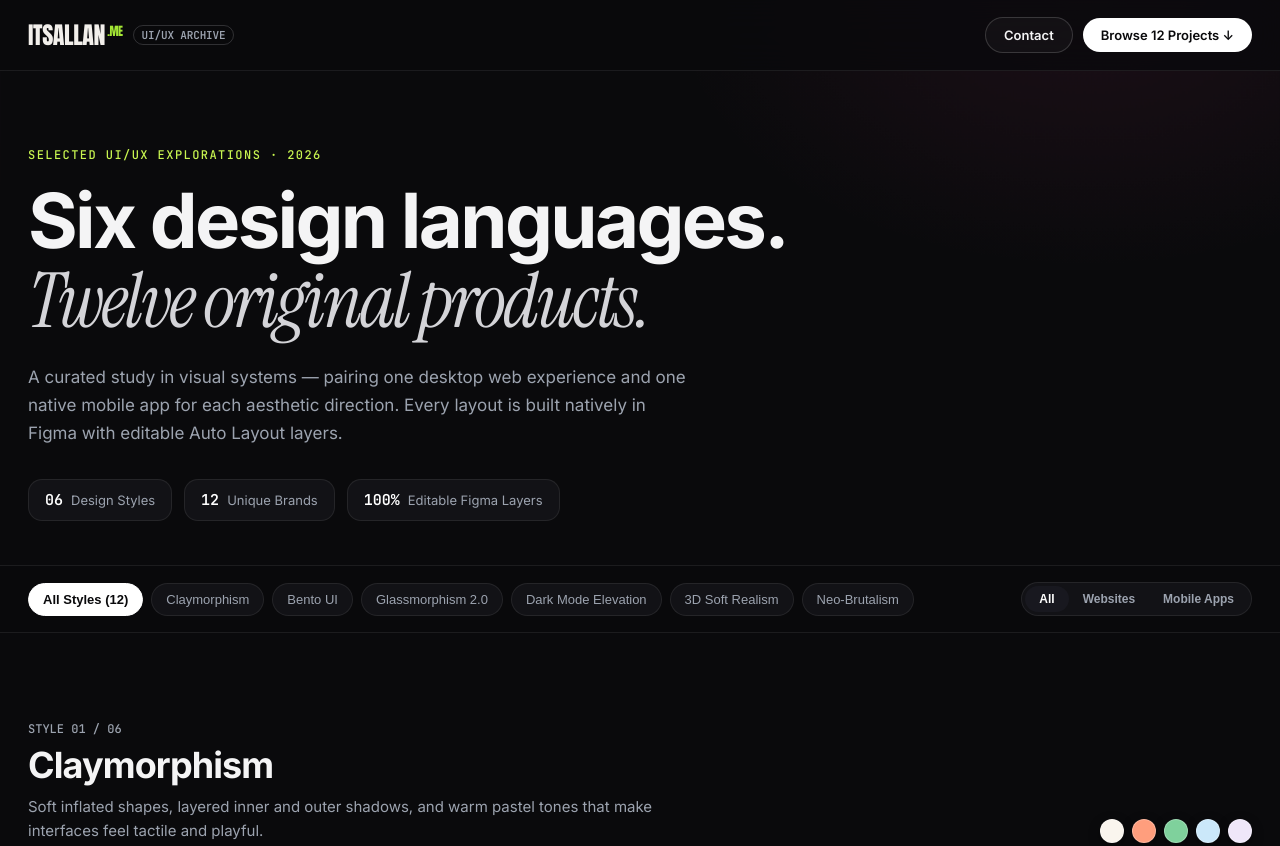
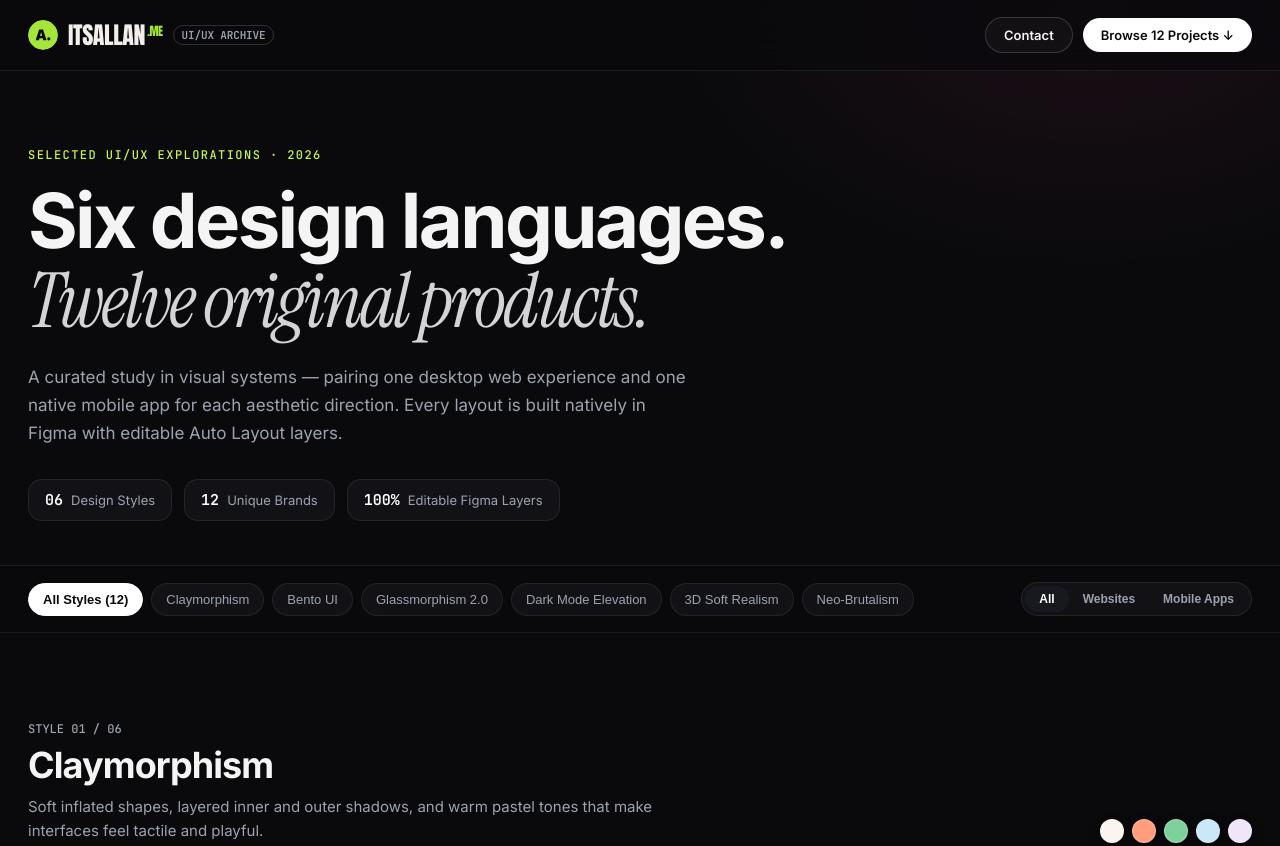
Before and after one commit to allanindrajith/ui-ux, a plain HTML site: page index.html in a window 1280 px wide. Shown: the top 846 px of the page. Drawn offline with Linux system fonts and the light colour scheme.

Commit message:
Use Allan logo as hub header mark and favicon

```diff
--- a/index.html
+++ b/index.html
@@ -9,12 +9,13 @@
   <link rel="preconnect" href="https://fonts.gstatic.com" crossorigin />
   <link href="https://fonts.googleapis.com/css2?family=Anton&family=Instrument+Serif:ital@0;1&family=Inter:wght@400;500;600;700&family=JetBrains+Mono:wght@500;600&display=swap" rel="stylesheet" />
   <link rel="icon" type="image/svg+xml" href="assets/logo/favicon.svg" />
-  <link rel="stylesheet" href="styles.css?v=2" />
+  <link rel="stylesheet" href="styles.css?v=3" />
 </head>
 <body>
   <header class="site-header">
     <div class="container header-inner">
       <a href="#" class="brand" aria-label="Its Allan, UI/UX archive">
+        <img class="brand-logo" src="assets/logo/logo.svg" alt="" width="30" height="30" />
         <span class="wordmark">ITSALLAN<span>.ME</span></span>
         <span class="brand-tag">UI/UX ARCHIVE</span>
       </a>
--- a/styles.css
+++ b/styles.css
@@ -75,6 +75,13 @@ body {
   border-radius: 999px;
   background: #c8f550;
   box-shadow: 0 0 12px rgba(200, 245, 80, 0.7);
+}
+
+.brand-logo {
+  width: 30px;
+  height: 30px;
+  border-radius: 50%;
+  display: block;
 }
 
 .wordmark {
```
Also changed, not shown: assets/logo/favicon.svg, assets/logo/logo.svg (added).
